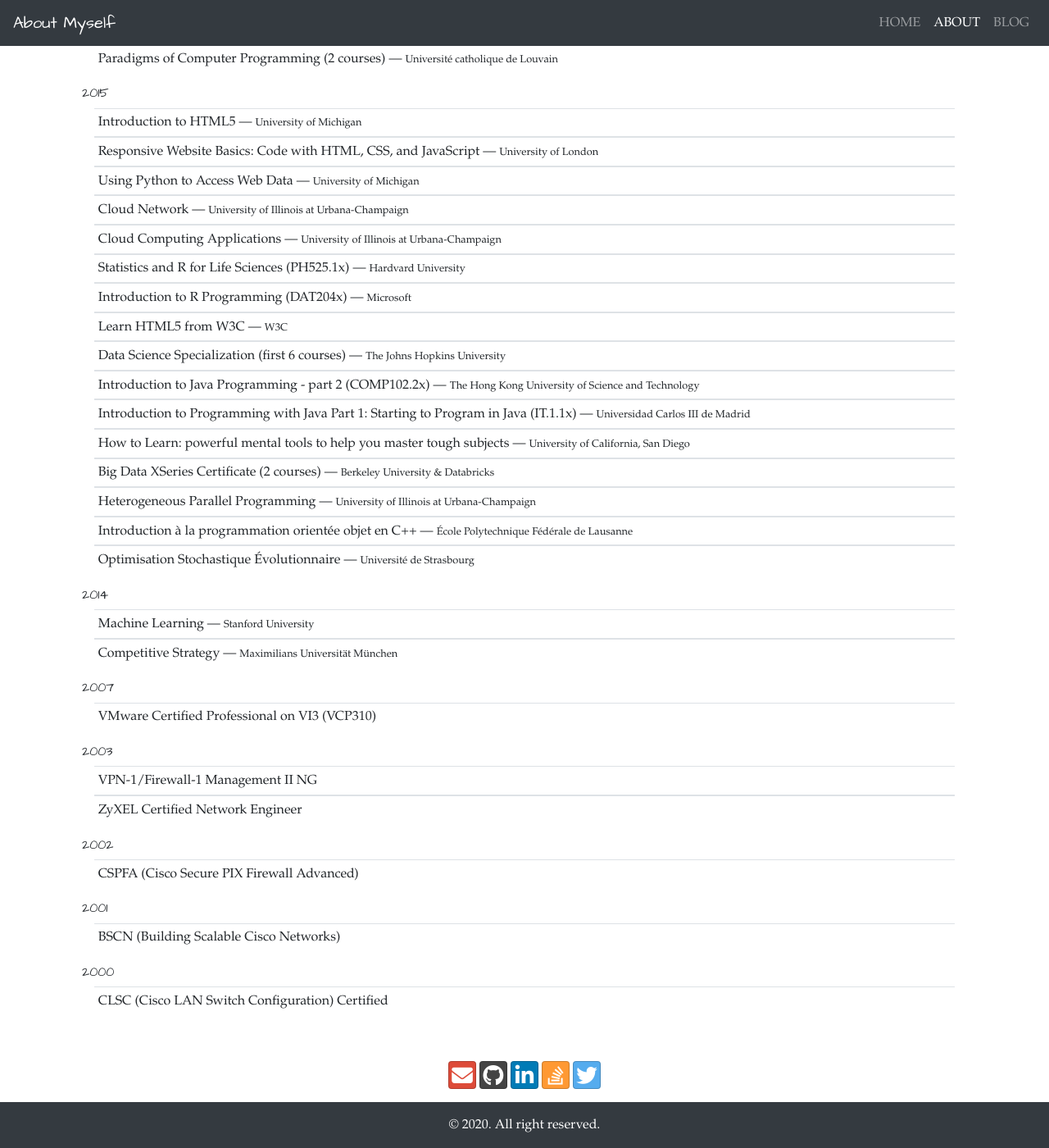
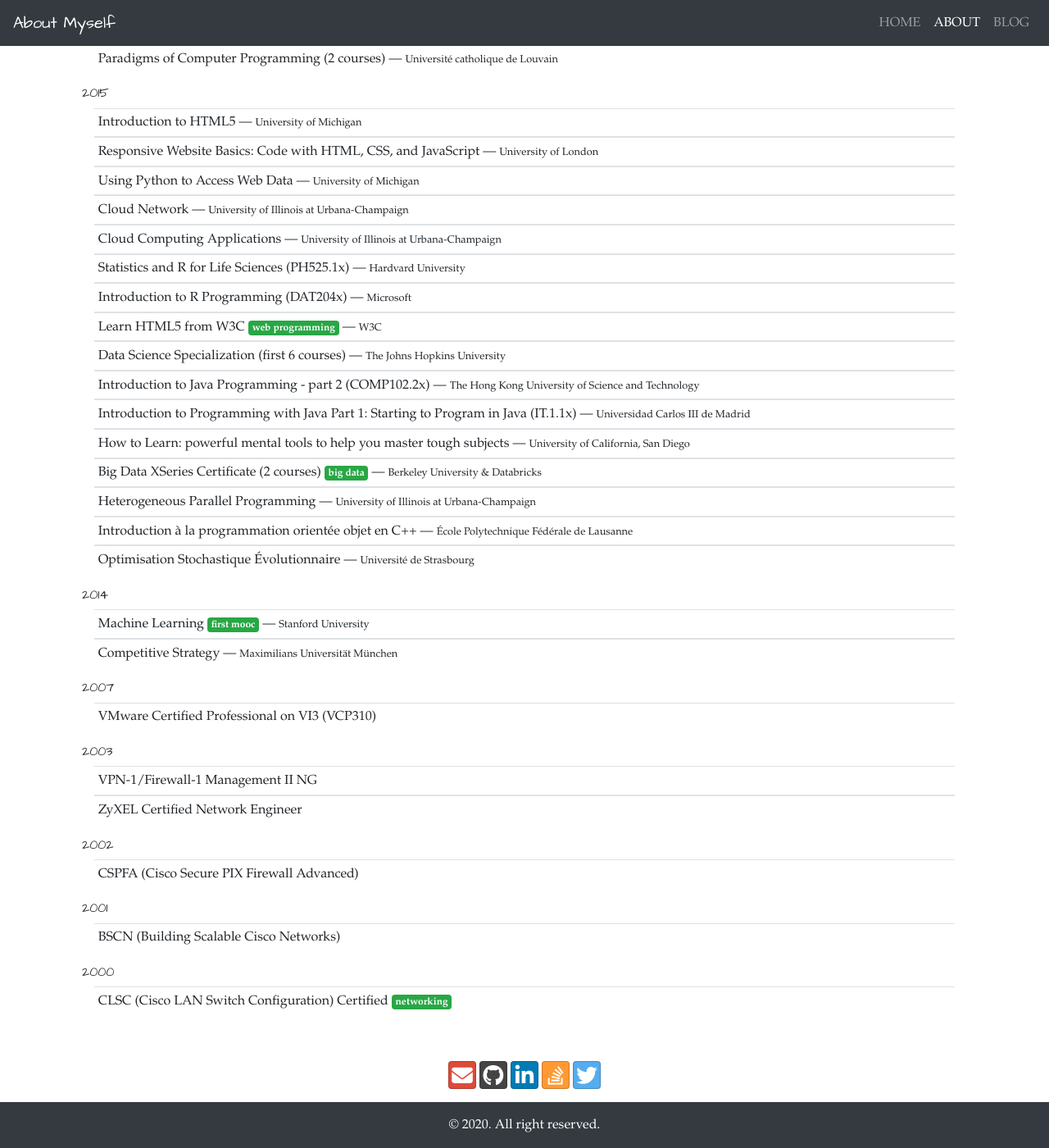
Before and after one commit to madrisan/madrisan.github.io, a Jekyll site: the page built from about/index.html, in a window 1280 px wide and 1400 px high, scrolled down 1850 px. Shown: the whole window at 82% size. Built offline with Jekyll 4.4.1, drawn with Linux system fonts in a browser that asks for light colours; nearby versions of some CDN libraries; some of the changed text lies outside the part shown.

Commit message:
Add some badges to the completed moocs
Signed-off-by: Davide Madrisan <davide.madrisan@gmail.com>

```diff
--- a/_data/courses.yml
+++ b/_data/courses.yml
@@ -9,6 +9,7 @@ data:
         provider: "The University of Chicago"
       - course: "Air Pollution"
         provider: "K&oslash;benhavn Universitet"
+        badge: "health science"
   - year: 2019
     courses:
       - course: "Introduction to Complexity"
@@ -47,8 +48,10 @@ data:
         provider: "at&amp;t, Google, GitHub, Hack Reactor"
       - course: "Introduction to Dynamical Systems and Chaos"
         provider: "Santa Fe Institute"
+        badge: "math"
       - course: "AWS Training - AWS Technical Essentials (version August 2016)"
         provider: "Amazon Web Services"
+        badge: "cloud"
       - course: "Advanced Styling with Responsive Design"
         provider: "University of Michigan"
       - course: "MongoDB for Node.js Developers (M101JS)"
@@ -83,6 +86,7 @@ data:
         provider: "Microsoft"
       - course: "Learn HTML5 from W3C"
         provider: "W3C"
+        badge: "web programming"
       - course: "Data Science Specialization (first 6 courses)"
         provider: "The Johns Hopkins University"
       - course: "Introduction to Java Programming - part 2 (COMP102.2x)"
@@ -93,6 +97,7 @@ data:
         provider: "University of California, San Diego"
       - course: "Big Data XSeries Certificate (2 courses)"
         provider: "Berkeley University &amp; Databricks"
+        badge: "big data"
       - course: "Heterogeneous Parallel Programming"
         provider: "University of Illinois at Urbana-Champaign"
       - course: "Introduction à la programmation orientée objet en C++"
@@ -103,6 +108,7 @@ data:
     courses:
       - course: "Machine Learning"
         provider: "Stanford University"
+        badge: "first mooc"
       - course: "Competitive Strategy"
         provider: "Maximilians Universit&auml;t M&uuml;nchen"
   - year: 2007
@@ -121,3 +127,4 @@ data:
   - year: 2000
     courses:
       - course: "CLSC (Cisco LAN Switch Configuration) Certified"
+        badge: "networking"
--- a/about/index.html
+++ b/about/index.html
@@ -94,7 +94,11 @@ title: About Myself
                             <tbody>
                                 <tr>
                                     <td>
-                                    <span>{{ items.course }}</span>
+                                    <span>{{ items.course }}
+                                    {% if items.badge %}
+                                    <span class="badge badge-success">{{ items.badge }}</span>
+                                    {% endif %}
+                                    </span>
                                     {% if items.provider %}
                                     &mdash; <small>{{ items.provider }}</small>
                                     {% endif %}
```
